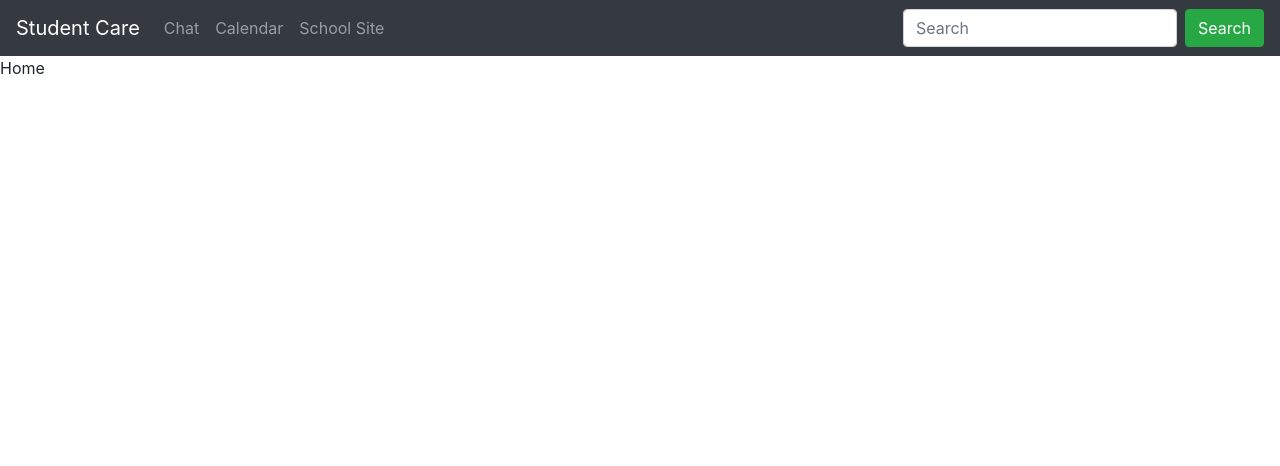
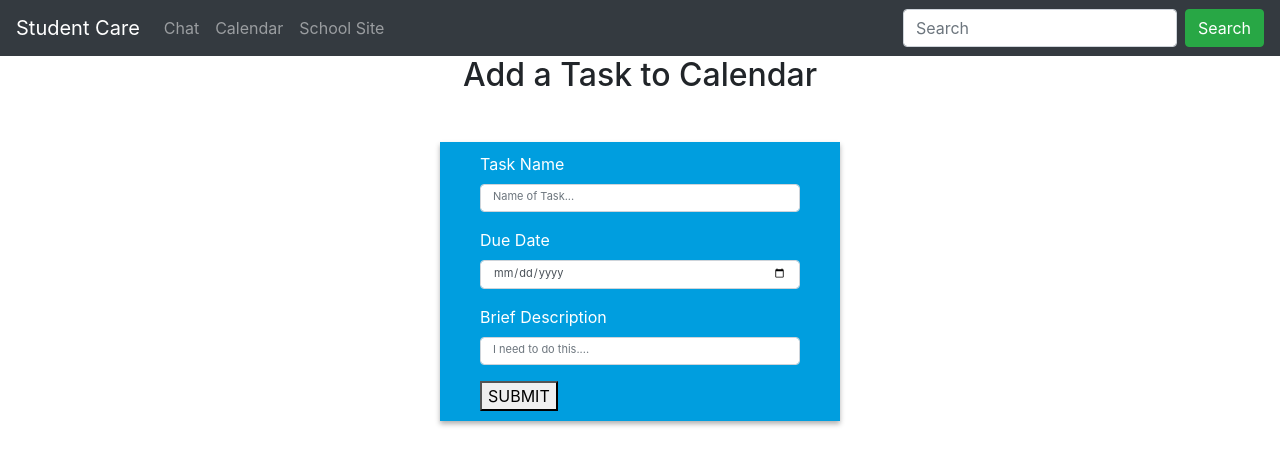
Before and after one commit to julianhumecki/Facebook-Hackathon-WitAIProject, a Flask app: page / in a window 1280 px wide. Shown: the top 466 px of the page. Run offline with Flask 2, Linux system fonts and the light colour scheme; some libraries are stand-ins or nearby versions.

Commit message:
Added form for events

```diff
--- a/MessageHistory.py
+++ b/MessageHistory.py
@@ -4,6 +4,20 @@ class MessagePair:
     def __init__(self, byWhom, message, dayAndTime):
         self.messagePair = (byWhom, message)
         self.dayTime = dayAndTime
+#used for tasks
+class Task:
+    def __init__(self, taskName, description, dueDate):
+        self.taskName = taskName
+        self.description = description
+        self.dueDate = dueDate
+    def updateFields(self, taskName=None, description=None, dueDate=None):
+        if not taskName == None:
+            self.taskName = taskName
+        if not description == None:
+            self.description = description
+        if not dueDate == None:
+            self.dueDate = dueDate
+
 
 numericMonthToName = {
     1:"Jan",
@@ -19,3 +33,8 @@ numericMonthToName = {
     11:"Nov",
     12:"Dec",
 }
+
+# task = Task("a","b","c")
+# task.updateFields(taskName="First One")
+# print(task.taskName)
+# print(task.dueDate)
--- a/app.py
+++ b/app.py
@@ -1,9 +1,10 @@
 from flask import Flask, render_template, request, session
-from Stack import Stack
-from MessageHistory import MessagePair, numericMonthToName
+from Stack import Stack, TaskList
+from MessageHistory import MessagePair, numericMonthToName, Task
 from datetime import datetime
 from pytz import timezone
 from Service.WitConnector import *
+
 
 app = Flask(__name__)
 app.debug = True
@@ -13,13 +14,23 @@ tz = timezone('Canada/Eastern')
 #connect to wit service
 wc = init_wit()
 
-@app.route("/")
+allTasks = TaskList()
+@app.route("/", methods=["GET", "POST"])
 def index():
+    if request.method == "POST":
+    #deal with new task
+        taskName = request.form.get("task-name")
+        dueDate = request.form.get("dueDate")
+        description = request.form.get("quick-describe")
+        #add to our list of tasks
+        allTasks.addToList(Task(taskName, description, dueDate))
+        #print(len(allTasks.taskList))
     return render_template("message.html")
 
 
 #create a stack to store messages
 messageHistory = Stack()
+
 
 userName = "Name"
 witName = "WitAI"
@@ -31,9 +42,9 @@ def chat():
     day = numericMonthToName[currentDayAndTime.month] + " " + str(currentDayAndTime.day)
     dayTime = (time, day)
     if request.method == "POST":
+        #deal with messages
         #get user query(message)
         userQuery = request.form.get("user-message")
-
         messageHistory.push(MessagePair(userName, userQuery, dayTime))
 
         #get computer query
@@ -45,9 +56,13 @@ def chat():
         except:
             pass
 
-        phrase = 'I am not sure what\'s going on ' + answer[1]
+        #phrase = 'I am not sure what\'s going on ' + answer[1]
 
-        messageHistory.push(MessagePair(witName, phrase, dayTime))
+        #messageHistory.push(MessagePair(witName, phrase, dayTime))
+        witResponse = getWitResponse()
+        messageHistory.push(MessagePair(witName, witResponse, dayTime))
+        #------------------------------------------------------------------
+
 
     return render_template("chat.html", messageHistory=messageHistory, witName=witName, userName=userName)
 
--- a/static/index.css
+++ b/static/index.css
@@ -0,0 +1,25 @@
+.main{
+ 	padding: 40px 0;
+}
+.main input,
+.main input::-webkit-input-placeholder {
+    font-size: 11px;
+    padding-top: 3px;
+}
+.main-center{
+ 	margin-top: 30px;
+ 	margin: 0 auto;
+ 	max-width: 400px;
+    padding: 10px 40px;
+	background:#009edf;
+	    color: #FFF;
+    text-shadow: none;
+	-webkit-box-shadow: 0px 3px 5px 0px rgba(0,0,0,0.31);
+-moz-box-shadow: 0px 3px 5px 0px rgba(0,0,0,0.31);
+box-shadow: 0px 3px 5px 0px rgba(0,0,0,0.31);
+
+}
+span.input-group-addon i {
+    color: #009edf;
+    font-size: 17px;
+}
--- a/templates/layout.html
+++ b/templates/layout.html
@@ -37,5 +37,9 @@
 		{% endblock %}
 		<script src="//maxcdn.bootstrapcdn.com/bootstrap/4.1.1/js/bootstrap.min.js"></script>
 		<script src="//cdnjs.cloudflare.com/ajax/libs/jquery/3.2.1/jquery.min.js"></script>
+				<!-- BootStrap JS -->
+    <script src="https://code.jquery.com/jquery-3.3.1.slim.min.js" integrity="sha384-q8i/X+965DzO0rT7abK41JStQIAqVgRVzpbzo5smXKp4YfRvH+8abtTE1Pi6jizo" crossorigin="anonymous"></script>
+    <script src="https://cdnjs.cloudflare.com/ajax/libs/popper.js/1.14.3/umd/popper.min.js" integrity="sha384-ZMP7rVo3mIykV+2+9J3UJ46jBk0WLaUAdn689aCwoqbBJiSnjAK/l8WvCWPIPm49" crossorigin="anonymous"></script>
+    <script src="https://stackpath.bootstrapcdn.com/bootstrap/4.1.3/js/bootstrap.min.js" integrity="sha384-ChfqqxuZUCnJSK3+MXmPNIyE6ZbWh2IMqE241rYiqJxyMiZ6OW/JmZQ5stwEULTy" crossorigin="anonymous"></script>
     </body>
 </html>
--- a/templates/message.html
+++ b/templates/message.html
@@ -18,5 +18,43 @@
 {% endblock %}
 
 {% block body%}
-	Home
+		<div class="container">
+			<h2 class="text-center">
+				Add a Task to Calendar
+			</h2>
+			<div class="main">
+				<div class="main-center">
+
+					<form action="{{ url_for('index') }}" method="post">
+
+
+						<div class="form-group">
+							<label for="task-name">Task Name</label>
+								<div class="input-group">
+									<input type="text" class="form-control" name="task-name" placeholder="Name of Task..."/>
+							</div>
+						</div>
+
+						<div class="form-group">
+							<label for="dueDate">Due Date</label>
+								<div class="input-group">
+
+									<input type="date" class="form-control" name="dueDate" placeholder=""/>
+							</div>
+						</div>
+
+						<div class="form-group">
+							<label for="quick-describe">Brief Description</label>
+								<div class="input-group">
+									<input type="text" class="form-control" name="quick-describe" placeholder="I need to do this...."/>
+								</div>
+						</div>
+
+
+				<button type="submit">SUBMIT</button>
+
+					</form>
+				</div><!--main-center"-->
+			</div><!--main-->
+		</div><!--container-->
 {% endblock %}
```
Also changed, not shown: Stack.py (+8 -0 lines), 3 other files.
